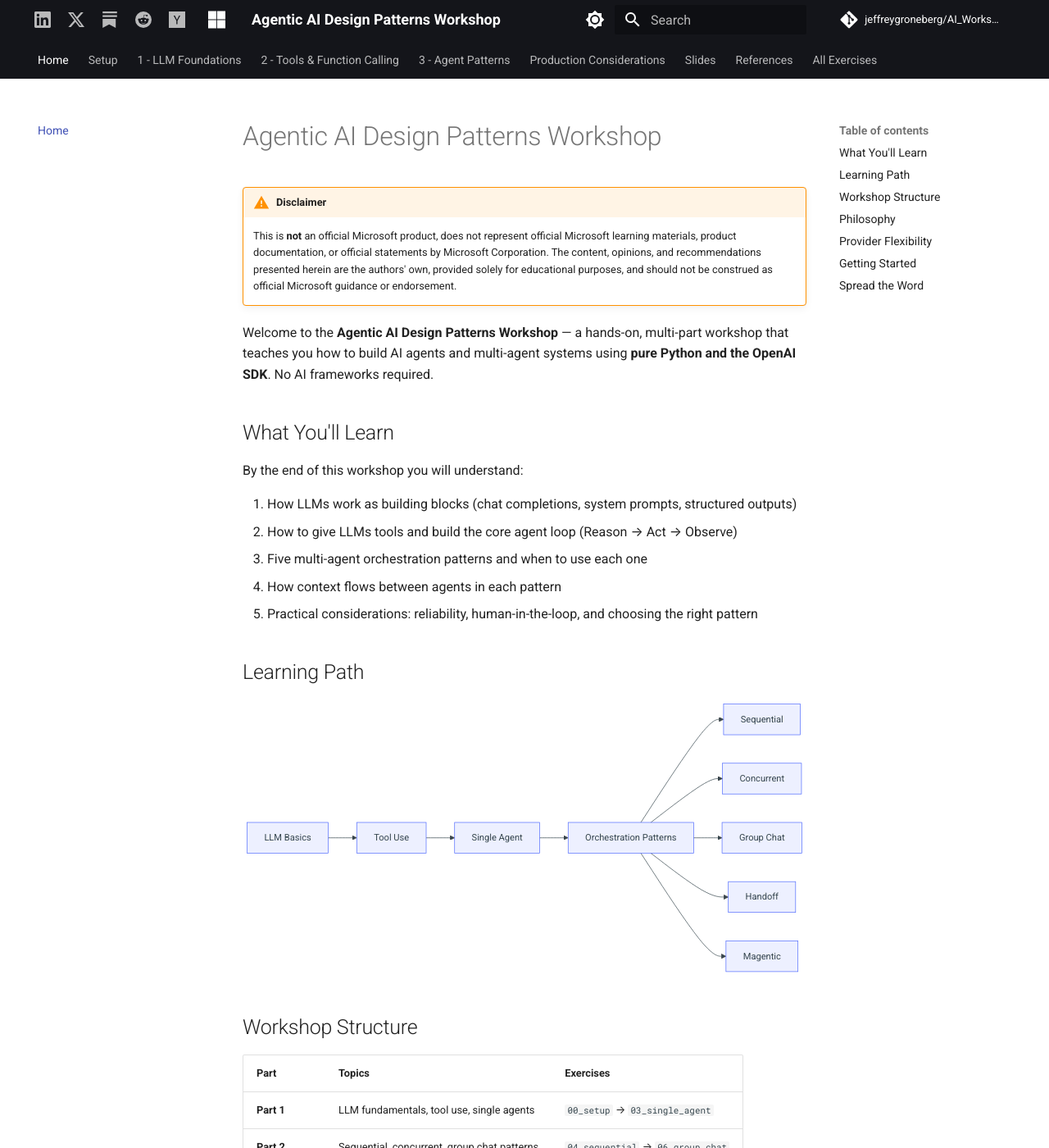
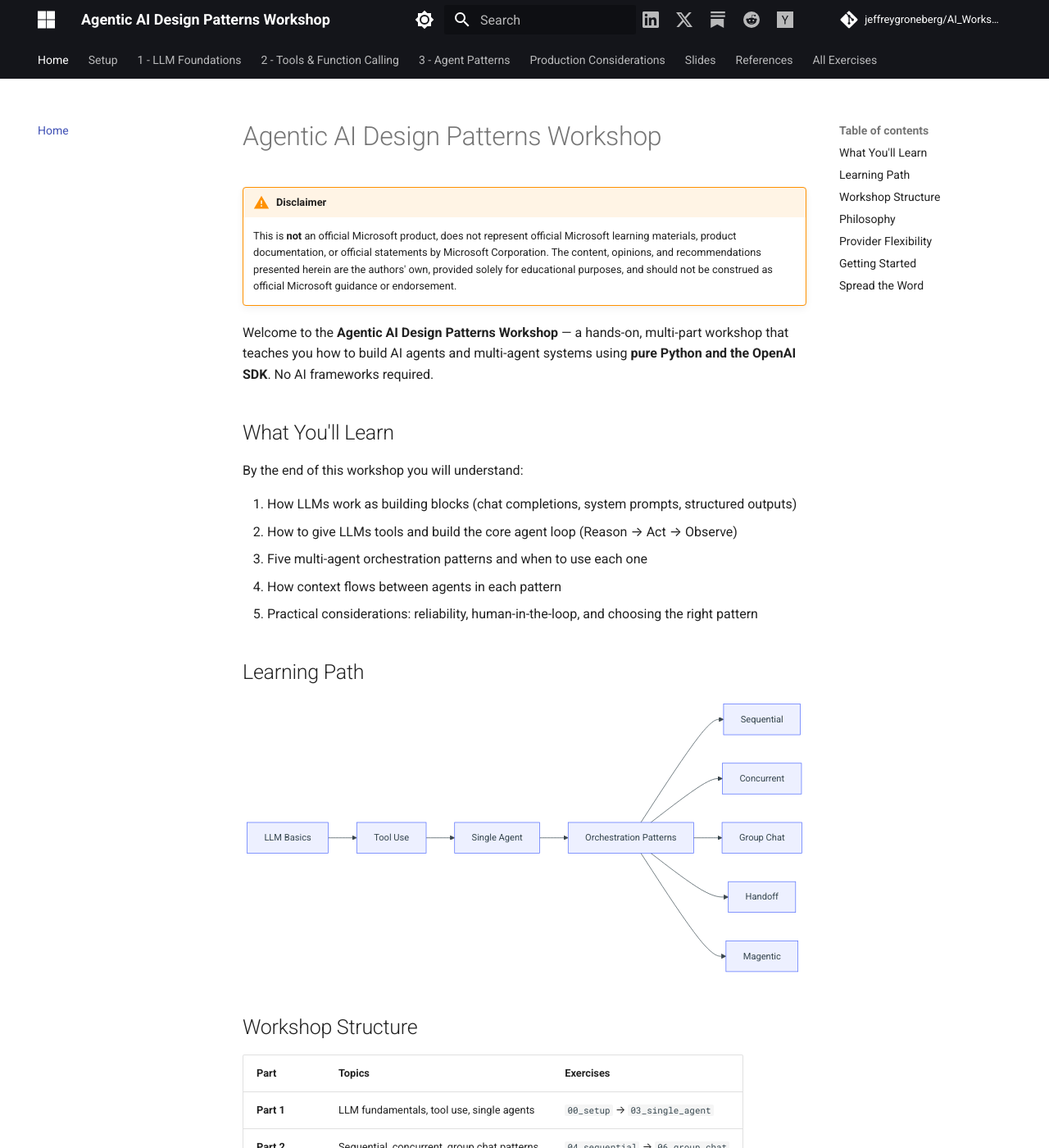
Before and after one commit to jeffrey-groneberg/AI_Workshop_Agentic_Patterns, an MkDocs documentation site: the page built from docs/index.md, in a window 1280 px wide and 1400 px high. Shown: the whole window at 82% size. Built offline with MkDocs 1.6.1 and Material for MkDocs 9.7.7, drawn with Linux system fonts in a browser that asks for light colours; comment, search, counter and statistics services are not loaded.

Commit message:
Align header share buttons to the right
Co-authored-by: Copilot <223556219+Copilot@users.noreply.github.com>

```diff
--- a/docs/css/share-buttons.css
+++ b/docs/css/share-buttons.css
@@ -3,8 +3,8 @@
   display: flex;
   align-items: center;
   gap: 0.25rem;
+  margin-left: auto;
   margin-right: 0.4rem;
-  order: -1;
 }
 
 .share-header__btn {
```
